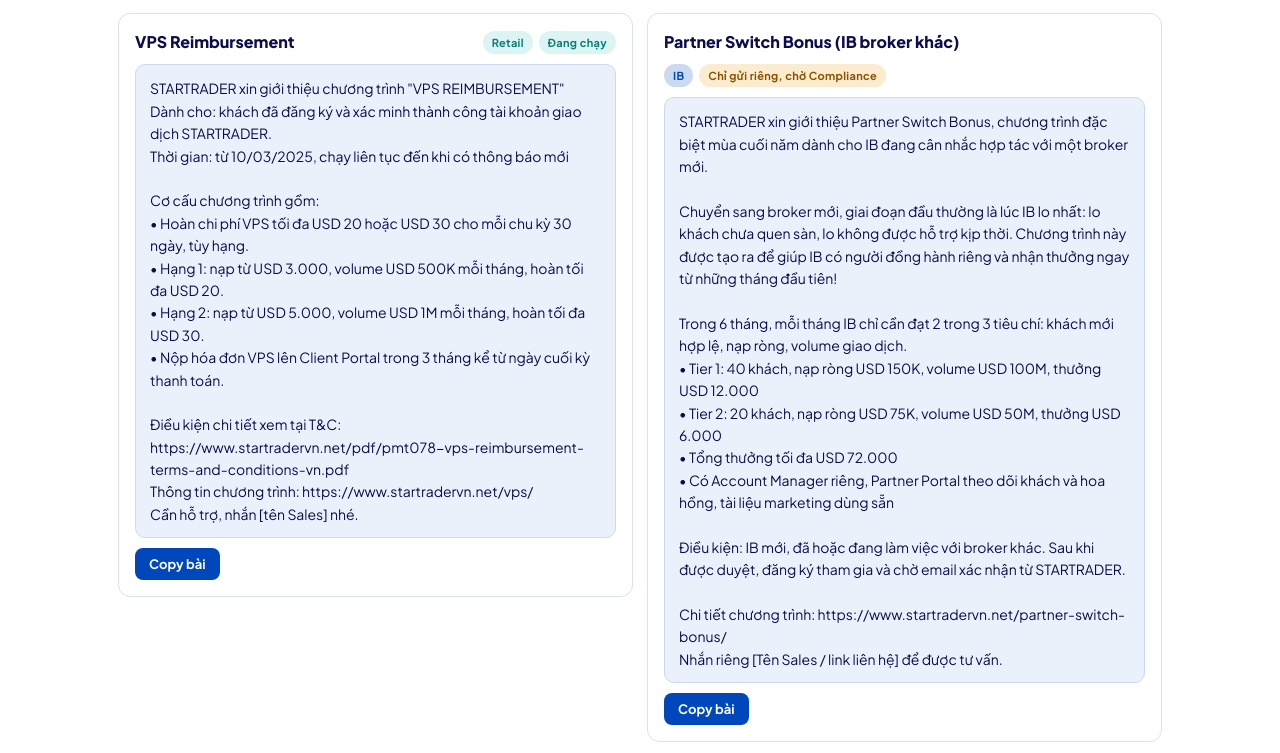
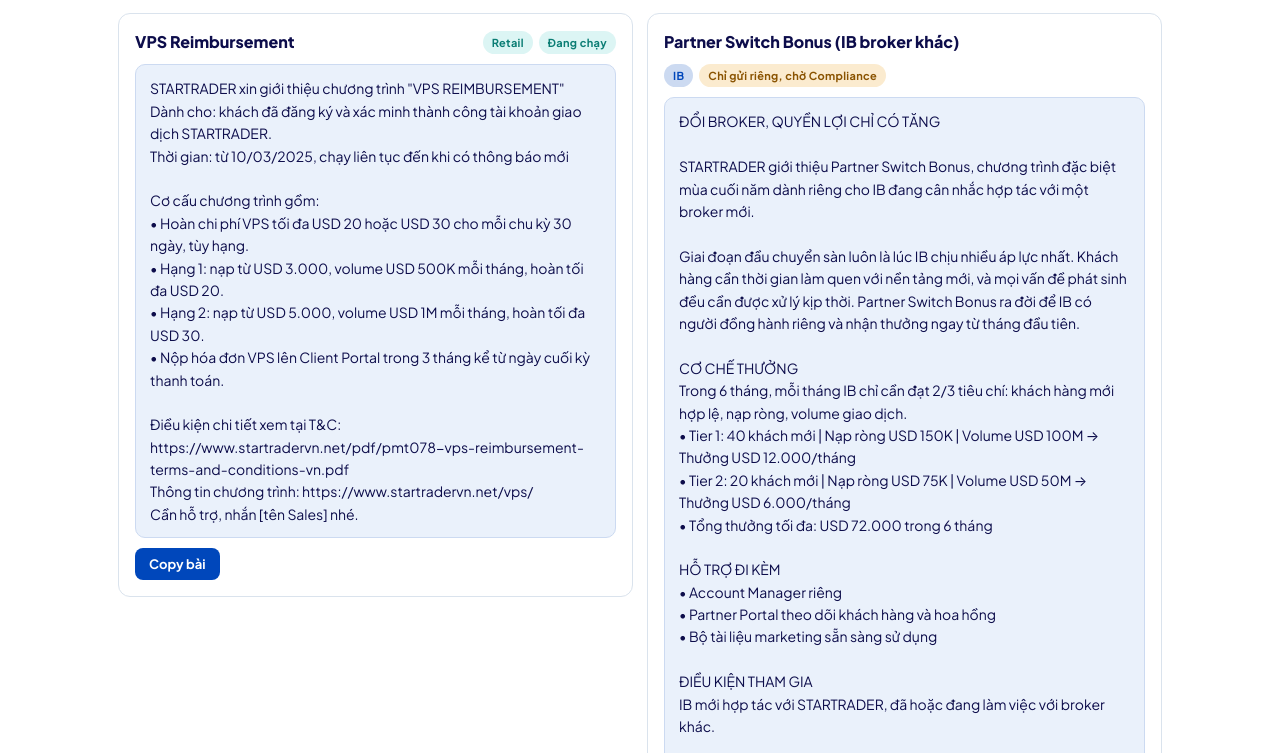
Before and after one commit to zynhuynh/STAR-VN-PROMOTION, a plain HTML site: page index.html in a window 1280 px wide. Shown: the part 5197-5950 px from the top of the page. Drawn offline with Linux system fonts and the light colour scheme.

Commit message:
Replace Partner Switch Bonus (IB broker khac) sales template with new copy
Co-Authored-By: Claude Sonnet 5.5 <noreply@anthropic.com>
Claude-Session: https://claude.ai/code/session_01S5jo9wbdtGqbARViNCPoCp

```diff
--- a/index.html
+++ b/index.html
@@ -607,20 +607,31 @@ Cần hỗ trợ, nhắn [tên Sales] nhé.</pre>
 
     <div class="tpl-card">
       <div class="tpl-head"><h3>Partner Switch Bonus (IB broker khác)</h3><div class="tpl-tags"><span class="chip soon">IB</span><span class="chip hold">Chỉ gửi riêng, chờ Compliance</span></div></div>
-<pre class="tpl" id="t5">STARTRADER xin giới thiệu Partner Switch Bonus, chương trình đặc biệt mùa cuối năm dành cho IB đang cân nhắc hợp tác với một broker mới.
+<pre class="tpl" id="t5">ĐỔI BROKER, QUYỀN LỢI CHỈ CÓ TĂNG
 
-Chuyển sang broker mới, giai đoạn đầu thường là lúc IB lo nhất: lo khách chưa quen sàn, lo không được hỗ trợ kịp thời. Chương trình này được tạo ra để giúp IB có người đồng hành riêng và nhận thưởng ngay từ những tháng đầu tiên!
+STARTRADER giới thiệu Partner Switch Bonus, chương trình đặc biệt mùa cuối năm dành riêng cho IB đang cân nhắc hợp tác với một broker mới.
 
-Trong 6 tháng, mỗi tháng IB chỉ cần đạt 2 trong 3 tiêu chí: khách mới hợp lệ, nạp ròng, volume giao dịch.
-• Tier 1: 40 khách, nạp ròng USD 150K, volume USD 100M, thưởng USD 12.000
-• Tier 2: 20 khách, nạp ròng USD 75K, volume USD 50M, thưởng USD 6.000
-• Tổng thưởng tối đa USD 72.000
-• Có Account Manager riêng, Partner Portal theo dõi khách và hoa hồng, tài liệu marketing dùng sẵn
+Giai đoạn đầu chuyển sàn luôn là lúc IB chịu nhiều áp lực nhất. Khách hàng cần thời gian làm quen với nền tảng mới, và mọi vấn đề phát sinh đều cần được xử lý kịp thời. Partner Switch Bonus ra đời để IB có người đồng hành riêng và nhận thưởng ngay từ tháng đầu tiên.
 
-Điều kiện: IB mới, đã hoặc đang làm việc với broker khác. Sau khi được duyệt, đăng ký tham gia và chờ email xác nhận từ STARTRADER.
+CƠ CHẾ THƯỞNG
+Trong 6 tháng, mỗi tháng IB chỉ cần đạt 2/3 tiêu chí: khách hàng mới hợp lệ, nạp ròng, volume giao dịch.
+• Tier 1: 40 khách mới | Nạp ròng USD 150K | Volume USD 100M → Thưởng USD 12.000/tháng
+• Tier 2: 20 khách mới | Nạp ròng USD 75K | Volume USD 50M → Thưởng USD 6.000/tháng
+• Tổng thưởng tối đa: USD 72.000 trong 6 tháng
+
+HỖ TRỢ ĐI KÈM
+• Account Manager riêng
+• Partner Portal theo dõi khách hàng và hoa hồng
+• Bộ tài liệu marketing sẵn sàng sử dụng
+
+ĐIỀU KIỆN THAM GIA
+IB mới hợp tác với STARTRADER, đã hoặc đang làm việc với broker khác.
+
+CÁCH THAM GIA
+Đăng ký tham gia → STARTRADER xét duyệt → Nhận email xác nhận
 
 Chi tiết chương trình: https://www.startradervn.net/partner-switch-bonus/
-Nhắn riêng [Tên Sales / link liên hệ] để được tư vấn.</pre>
+Nhắn riêng [Tên Sales / link liên hệ] để được tư vấn 1:1.</pre>
       <button class="copy" data-target="t5" type="button">Copy bài</button>
     </div>
 
```
